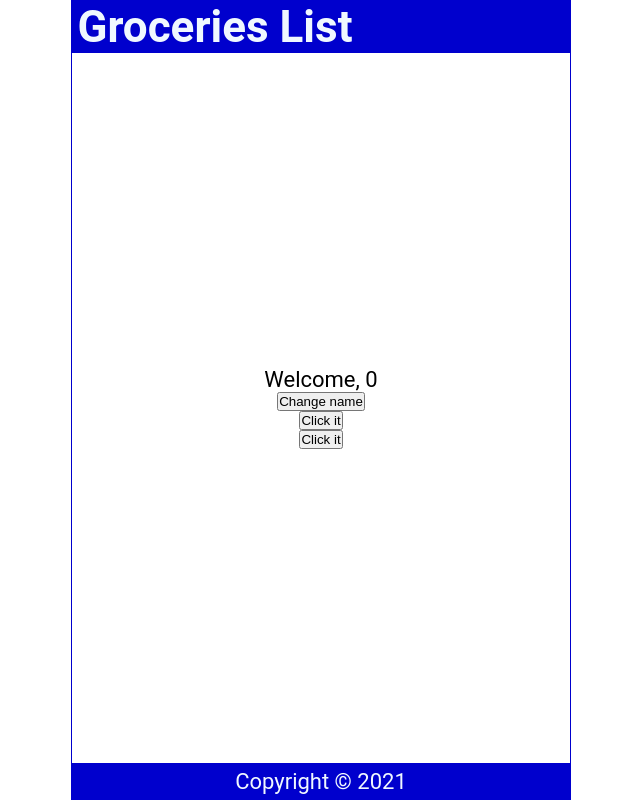
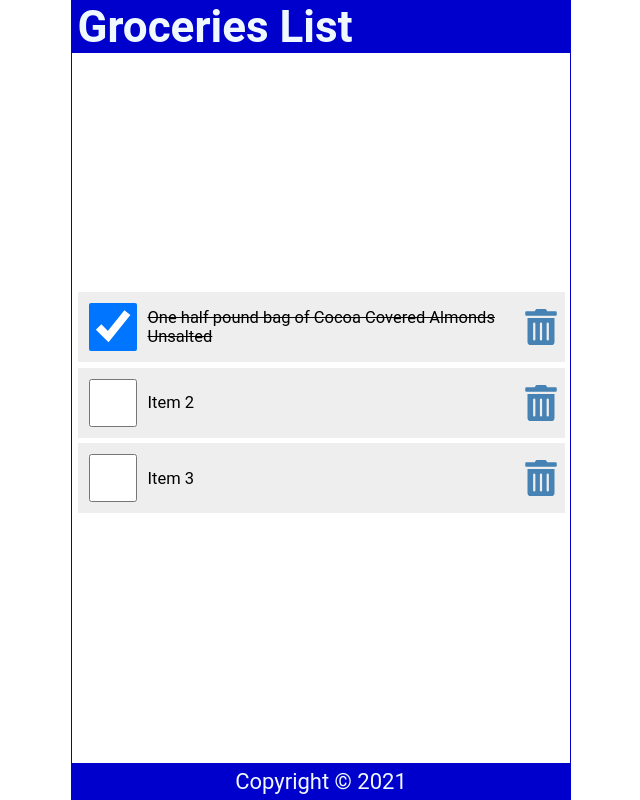
Before and after one commit to xaviermvives/react_deploy_netlify, a React (Create React App) app: page / in a window 1280 px wide. Shown: the whole page, without its empty margins (319-959 px from the left). Built offline with nearby package versions, Linux system fonts and the light colour scheme.

Commit message:
Lists: chek uncheck funcionality

```diff
--- a/package.json
+++ b/package.json
@@ -8,6 +8,7 @@
     "@testing-library/user-event": "^12.1.10",
     "react": "^17.0.2",
     "react-dom": "^17.0.2",
+    "react-icons": "^4.3.1",
     "react-scripts": "4.0.3",
     "web-vitals": "^1.0.1"
   },
--- a/src/Content.js
+++ b/src/Content.js
@@ -1,34 +1,62 @@
 import React, {useState} from 'react'
+import { FaTrashAlt} from 'react-icons/fa'
 
 const Content = () => {
-    const [name, setName] = useState('Dave')
-    const [count, setCount] = useState(0)
+    const [items, setItems] = useState([
+        {
+            id: 1,
+            checked: true,
+            item: "One half pound bag of Cocoa Covered Almonds Unsalted"
+        },
+        {
+            id: 2,
+            checked: false,
+            item: "Item 2"
+        },
+        {
+            id: 3,
+            checked: false,
+            item: "Item 3"
+        }
+    ])
 
-    const handleNameChange = () => {
-        const names = ["Xavier", "Maria", "Josefina"];
-        const int = Math.floor(Math.random() * 3)
-        setName(names[int])
+    const handleCheck = (id) => {
+        const listItems = items.map(item =>
+            item.id === id ? {...item, checked: !item.checked} : item
+        )
+        setItems(listItems)
+        localStorage.setItem('shoppinglist', JSON.stringify(listItems))
     }
 
-    const handleClick = () => {
-        setCount(count + 1)
-        console.log(count)
+    const handleDelete = (id) => {
+        console.log(id);
+        const newList = items.filter(item => item.id !== id)
+        setItems(newList)
+
+
     }
 
-    const handleClick2 = (name) => {
-        console.log(`${name} was clicked`)
-    }
-
-    const handleClick3 = (e) => {
-        console.log(e.target.innerText)
-    }
 
     return (
         <main>
-            <p onDoubleClick={handleClick}>Welcome, {count}</p>
-            <button onClick={handleNameChange}>Change name</button>
-            <button onClick={handleClick}>Click it</button>
-            <button onClick={(e) => handleClick3(e)}>Click it</button>
+            {
+                items.length ? (
+                    <ul>
+                    {
+                        items.map(item => (
+                            <li className="item" key={item.id}>
+                                <input type="checkbox" checked={item.checked} onChange={() => handleCheck(item.id)} />
+                                <label style={item.checked ? {textDecoration:'line-through'} : null}onDoubleClick={() => handleCheck(item.id)}>{item.item}</label>
+                                <FaTrashAlt onClick={() => handleDelete(item.id)}role="button" tabIndex="0" />
+                            </li>
+                        ))
+                    }
+                </ul>
+                ) : (
+                    <p style={{marginTop:"2rem"}}>Your list is empty</p>
+                )
+            }
+
         </main>
     )
 }
--- a/src/index.css
+++ b/src/index.css
@@ -56,3 +56,62 @@
   display: grid;
   place-content: center;
 }
+
+ul {
+  width: 100%;
+  list-style: none;
+  padding: 0 0.25rem 0.25rem;
+}
+
+ul li::before {
+  content: "\200B";
+}
+
+.item {
+  display: flex;
+  justify-content: flex-start;
+  align-items: center;
+  padding: 0.5rem 0 0.5rem 0.5rem;
+  margin: 0.25rem 0;
+  background-color: #eee;
+}
+
+.item:first-child {
+  margin: 0;
+}
+
+.item input[type="checkbox"] {
+  text-align: center;
+  width: 2.5rem;
+  width: 48px;
+  min-width: 48px;
+  height: 2.5rem;
+  height: 48px;
+  min-height: 48px;
+  cursor: pointer;
+  margin-right: 0.5rem;
+}
+
+.item input[type="checkbox"]:focus + label {
+  text-decoration: underline;
+}
+
+.item > label {
+  font-size: 0.75rem;
+  flex-grow: 1;
+}
+
+.item svg {
+  width: 48px;
+  min-width: 48px;
+  height: 36px;
+  font-size: 1rem;
+  color: steelblue;
+  cursor: pointer;
+}
+
+.item svg:focus,
+.item svg:hover {
+  color: red;
+  outline: none;
+}
```
Also changed, not shown: 2 other files (tests, documents, lock files or other folders).
